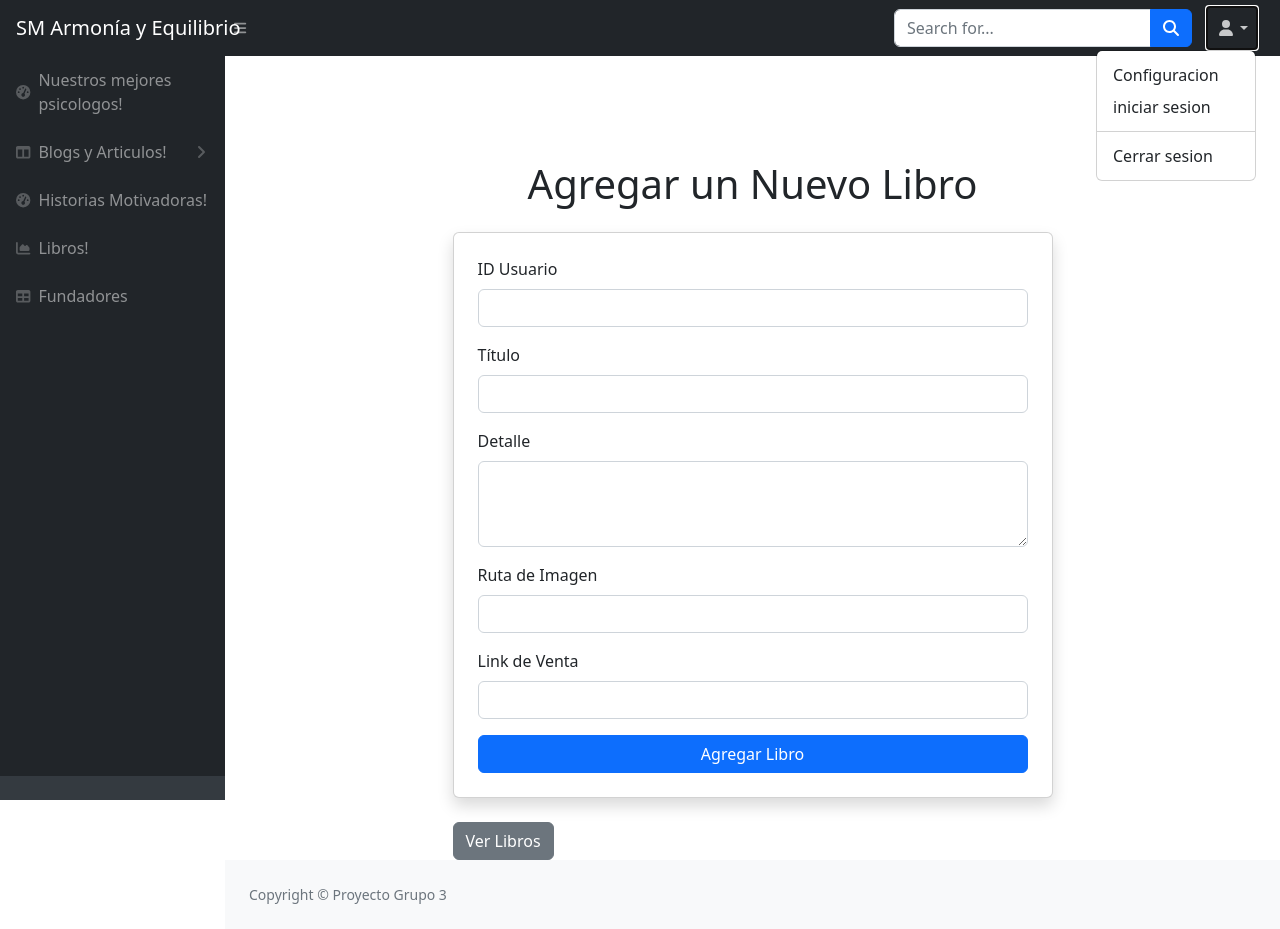
After one commit to Sebastian14140909/Proyecto-Grupo3, a PHP site: page /php/Agregar_Libros.php in a window 1280 px wide, after a click that opens the changed part. The commit adds this page. Run offline with PHP 8.4, Linux system fonts and the light colour scheme; some libraries are stand-ins or nearby versions.

Commit message:
Funcionalidades

```diff
--- /dev/null
+++ b/Grupo 3/php/Agregar_Libros.php
@@ -0,0 +1,205 @@
+
+<?php
+include 'ConexionBD.php';
+
+// Verificar si el formulario ha sido enviado
+if ($_SERVER['REQUEST_METHOD'] == 'POST' && isset($_POST['agregar_libro'])) {
+    // Obtener los datos del formulario
+    $id_usuario = $_POST['id_usuario'];
+    $titulo = $_POST['titulo'];
+    $detalle = $_POST['detalle'];
+    $ruta_imagen = $_POST['ruta_imagen'];
+    $link_venta = $_POST['link_venta'];
+
+    // Sanear los datos para evitar inyecciones SQL
+    $id_usuario = $conexion->real_escape_string($id_usuario);
+    $titulo = $conexion->real_escape_string($titulo);
+    $detalle = $conexion->real_escape_string($detalle);
+    $ruta_imagen = $conexion->real_escape_string($ruta_imagen);
+    $link_venta = $conexion->real_escape_string($link_venta);
+
+    // Consulta SQL para insertar el nuevo libro
+    $sql = "INSERT INTO libros (ID_usuario, Titulo, Detalle_Libro, Ruta_Imagen, Link_venta)
+            VALUES (?, ?, ?, ?, ?)";
+
+    // Preparar la consulta
+    $stmt = $conexion->prepare($sql);
+
+    if ($stmt === false) {
+        die('Error en la preparación de la consulta: ' . $conexion->error);
+    }
+
+    // Asociar parámetros
+    $stmt->bind_param("issss", $id_usuario, $titulo, $detalle, $ruta_imagen, $link_venta);
+
+    // Ejecutar
+    if ($stmt->execute()) {
+        echo "Nuevo libro registrado con éxito.";
+    } else {
+        echo "Error al agregar el libro: " . $stmt->error;
+    }
+
+    $stmt->close();
+}
+
+$conexion->close();
+?>
+
+<!DOCTYPE html>
+<html lang="en">
+
+<head>
+    <meta charset="utf-8" />
+    <meta http-equiv="X-UA-Compatible" content="IE=edge" />
+    <meta name="viewport" content="width=device-width, initial-scale=1, shrink-to-fit=no" />
+    <meta name="description" content="" />
+    <meta name="author" content="" />
+    <title>SM Armonía y Equilibrio</title>
+    <link href="https://cdn.jsdelivr.net/npm/simple-datatables@7.1.2/dist/style.min.css" rel="stylesheet" />
+    <link href="../css/styles.css" rel="stylesheet" />
+    <script src="https://use.fontawesome.com/releases/v6.3.0/js/all.js" crossorigin="anonymous"></script>
+</head>
+
+<body class="sb-nav-fixed">
+    <nav class="sb-topnav navbar navbar-expand navbar-dark bg-dark">
+        <a class="navbar-brand ps-3" href="../index.html"> SM Armonía y Equilibrio </a>
+        <button class="btn btn-link btn-sm order-1 order-lg-0 me-4 me-lg-0" id="sidebarToggle" href="#!"><i
+                class="fas fa-bars"></i></button>
+        <form class="d-none d-md-inline-block form-inline ms-auto me-0 me-md-3 my-2 my-md-0">
+            <div class="input-group">
+                <input class="form-control" type="text" placeholder="Search for..." aria-label="Search for..."
+                    aria-describedby="btnNavbarSearch" />
+                <button class="btn btn-primary" id="btnNavbarSearch" type="button"><i
+                        class="fas fa-search"></i></button>
+            </div>
+        </form>
+        <ul class="navbar-nav ms-auto ms-md-0 me-3 me-lg-4">
+            <li class="nav-item dropdown">
+                <a class="nav-link dropdown-toggle" id="navbarDropdown" href="#" role="button" data-bs-toggle="dropdown"
+                    aria-expanded="false"><i class="fas fa-user fa-fw"></i></a>
+                <ul class="dropdown-menu dropdown-menu-end" aria-labelledby="navbarDropdown">
+                    <li><a class="dropdown-item" href="#!">Configuracion</a></li>
+                    <li><a class="dropdown-item" href="#!">iniciar sesion</a></li>
+                    <li>
+                        <hr class="dropdown-divider" />
+                    </li>
+                    <li><a class="dropdown-item" href="#!">Cerrar sesion</a></li>
+                </ul>
+            </li>
+        </ul>
+    </nav>
+    <div id="layoutSidenav">
+        <div id="layoutSidenav_nav">
+            <nav class="sb-sidenav accordion sb-sidenav-dark" id="sidenavAccordion">
+                <div class="sb-sidenav-menu">
+                    <div class="nav">
+                        <a class="nav-link" href="Psicologos.html">
+                            <div class="sb-nav-link-icon"><i class="fas fa-tachometer-alt"></i></div>
+                            Nuestros mejores psicologos!
+                        </a>
+                        <a class="nav-link collapsed" href="charts.html" data-bs-toggle="collapse"
+                            data-bs-target="#collapseLayouts" aria-expanded="false" aria-controls="collapseLayouts">
+                            <div class="sb-nav-link-icon"><i class="fas fa-columns"></i></div>
+                            Blogs y Articulos!
+                            <div class="sb-sidenav-collapse-arrow"><i class="fas fa-angle-down"></i></div>
+                        </a>
+                        <div class="collapse" id="collapseLayouts" aria-labelledby="headingOne"
+                            data-bs-parent="#sidenavAccordion">
+                            <nav class="sb-sidenav-menu-nested nav">
+                                <a class="nav-link" href="BienestarEmocional.html">Bienestar Emocional</a>
+                            </nav>
+
+                            <nav class="sb-sidenav-menu-nested nav">
+                                <a class="nav-link" href="ManejoEstres.html">Manejo del Estrés</a>
+                            </nav>
+
+
+                        </div>
+                        <a class="nav-link" href="Historias.html">
+                            <div class="sb-nav-link-icon"><i class="fas fa-tachometer-alt"></i></div>
+                            Historias Motivadoras!
+                        </a>
+
+
+                        <a class="nav-link" href="Libros.html">
+                            <div class="sb-nav-link-icon"><i class="fas fa-chart-area"></i></div>
+                            Libros!
+                        </a>
+                        <a class="nav-link" href="Fundadores.html">
+                            <div class="sb-nav-link-icon"><i class="fas fa-table"></i></div>
+                            Fundadores
+                        </a>
+                    </div>
+                </div>
+                <div class="sb-sidenav-footer">
+                    <div class="small"></div>
+
+                </div>
+            </nav>
+        </div>
+
+        <div id="layoutSidenav_content">
+
+        <!-- En este main se muestra el form para agregar libros -->
+        <main class="container mt-4 d-flex justify-content-center">
+            <div class="w-100" style="max-width: 600px;">
+                <h1 class="text-center mb-4">Agregar un Nuevo Libro</h1>
+
+                <form action="Agregar_Libros.php" method="POST" class="card p-4 shadow rounded">
+                    <div class="mb-3">
+                        <label for="id_usuario" class="form-label">ID Usuario</label>
+                        <input type="number" class="form-control" id="id_usuario" name="id_usuario" required>
+                    </div>
+
+                    <div class="mb-3">
+                        <label for="titulo" class="form-label">Título</label>
+                        <input type="text" class="form-control" id="titulo" name="titulo" required>
+                    </div>
+
+                    <div class="mb-3">
+                        <label for="detalle" class="form-label">Detalle</label>
+                        <textarea class="form-control" id="detalle" name="detalle" rows="3" required></textarea>
+                    </div>
+
+                    <div class="mb-3">
+                        <label for="ruta_imagen" class="form-label">Ruta de Imagen</label>
+                        <input type="text" class="form-control" id="ruta_imagen" name="ruta_imagen" required>
+                    </div>
+
+                    <div class="mb-3">
+                        <label for="link_venta" class="form-label">Link de Venta</label>
+                        <input type="text" class="form-control" id="link_venta" name="link_venta" required>
+                    </div>
+
+                    <button type="submit" class="btn btn-primary w-100" name="agregar_libro">Agregar Libro</button>
+                </form>
+
+                <div class="mt-4 d-flex gap-2">
+                    <a href="Php_libroVer.php" class="btn btn-secondary">Ver Libros</a>
+                </div>
+            </div>
+        </main>
+
+
+
+    <footer class="py-4 bg-light mt-auto">
+        <div class="container-fluid px-4">
+            <div class="d-flex align-items-center justify-content-between small">
+                <div class="text-muted">Copyright &copy; Proyecto Grupo 3 </div>
+            </div>
+        </div>
+        </div>
+    </footer>
+    </div>
+    </div>
+    <script src="https://cdn.jsdelivr.net/npm/bootstrap@5.2.3/dist/js/bootstrap.bundle.min.js"
+        crossorigin="anonymous"></script>
+    <script src="js/scripts.js"></script>
+    <script src="https://cdn.jsdelivr.net/npm/simple-datatables@7.1.2/dist/umd/simple-datatables.min.js"
+        crossorigin="anonymous"></script>
+    <script src="js/datatables-simple-demo.js"></script>
+    <!-- este es el que sirve para los dropdown -->
+    <!-- <script src="https://cdn.jsdelivr.net/npm/bootstrap@5.3.3/dist/js/bootstrap.bundle.min.js"></script> -->
+</body>
+
+</html>
--- a/Grupo 3/php/Php_Libros.php
+++ b/Grupo 3/php/Php_Libros.php
@@ -1,3 +1,5 @@
+
+
 <?php
 
 // Esto invoca el proceso para la conexion con la BD
```
Also changed, not shown: Grupo 3/Libros.html (+13 -1 lines), Grupo 3/js/Libros.js (added, +34 -0 lines), Grupo 3/php/Eliminar_Libros.php (added, +163 -0 lines), Grupo 3/php/Php_libroVer.php (added, +163 -0 lines).
